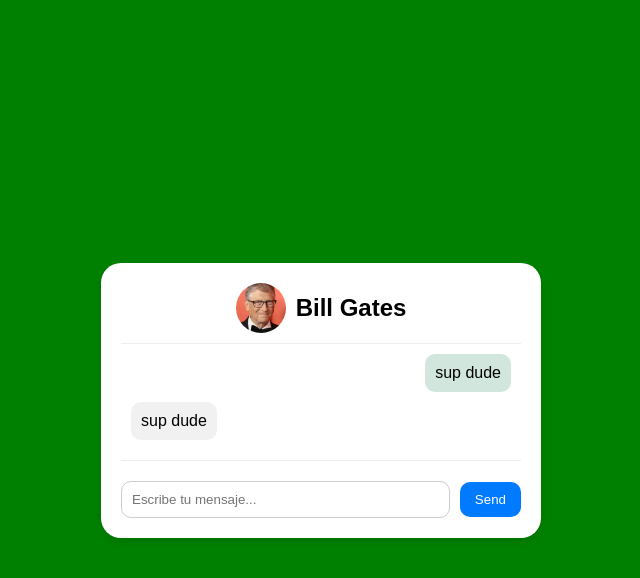
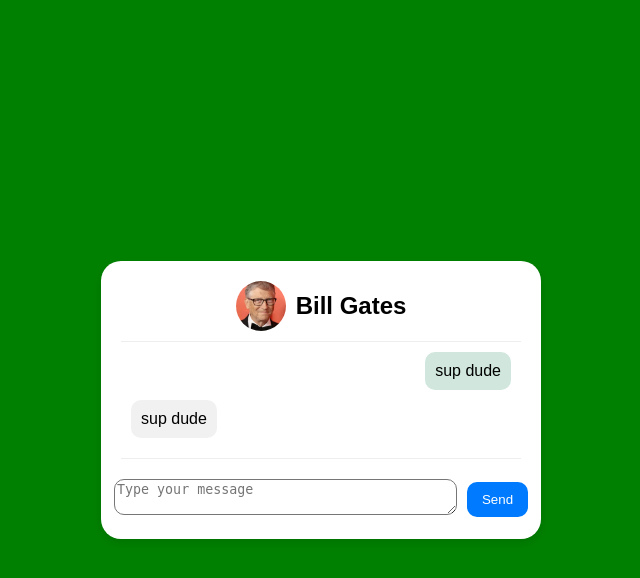
Before and after one commit to yosbelm/mychat, a Django app: page /actualchat/1/1 in a window 1280 px wide. Shown: the top 578 px of the page, without its empty margins (319-959 px from the left). Run offline with Django 5.2, Linux system fonts and the light colour scheme; data comes from the database, SQL or seed files in the repository.

Commit message:
added the text field to type the messages

```diff
--- /dev/null
+++ b/mychatapp/forms.py
@@ -0,0 +1,9 @@
+from django import forms
+from django.forms import ModelForm
+from .models import ChatMessage
+
+class MessageForm(ModelForm):
+    body = forms.CharField(widget=forms.Textarea(attrs={"class":"form", "rows": 2,"placeholder": 'Type your message'}))
+    class Meta:
+        model = ChatMessage
+        fields = ['body', ]
--- a/mychatapp/views.py
+++ b/mychatapp/views.py
@@ -1,5 +1,6 @@
 from django.shortcuts import render
 from .models import Profile, ChatMessage
+from .forms import MessageForm
 
 # Create your views here.
 def index(request, id):
@@ -20,5 +21,6 @@
     chat_send = ChatMessage.objects.get(sender_id = id)
     chat_receive = ChatMessage.objects.get(sender_id = r_id)
     frnd = user.friend.all()
-    context ={'user': user, 'frnd': frnd, 'chat_send': chat_send, 'chat_receive': chat_receive}
+    form = MessageForm()
+    context ={'user': user, 'form': form, 'frnd': frnd, 'chat_send': chat_send, 'chat_receive': chat_receive}
     return render(request, 'actualchat.html', context)
--- a/templates/actualchat.html
+++ b/templates/actualchat.html
@@ -52,19 +52,20 @@
             background-color: #d1e7dd;
         }
 
-        .chat-footer {
+
+        .chat-footer{
             display: flex;
+            justify-content: center;
             align-items: center;
         }
+        .form {
 
-        .chat-footer input[type="text"] {
-            flex: 1;
-            padding: 10px;
-            border: 1px solid #ccc;
+
             border-radius: 10px;
+
         }
 
-        .chat-footer button {
+        .submit {
             padding: 10px 15px;
             border: none;
             border-radius: 10px;
@@ -94,10 +95,15 @@
                 </div>
             </div>
         </div>
-        <div class="chat-footer">
-            <input type="text" placeholder="Escribe tu mensaje...">
-            <button>Send</button>
-        </div>
+
+            <form method="POST" class="chat-footer">
+                <div class="form">
+                    {% csrf_token %}
+                    {{ form.body }}
+                </div>
+                <button class='submit' type="submit">Send</button>
+            </form>
+
     </div>
 
-    {% endblock %}
+{% endblock %}
```
Also changed, not shown: templates/whatsapp.html (+8 -1 lines).
